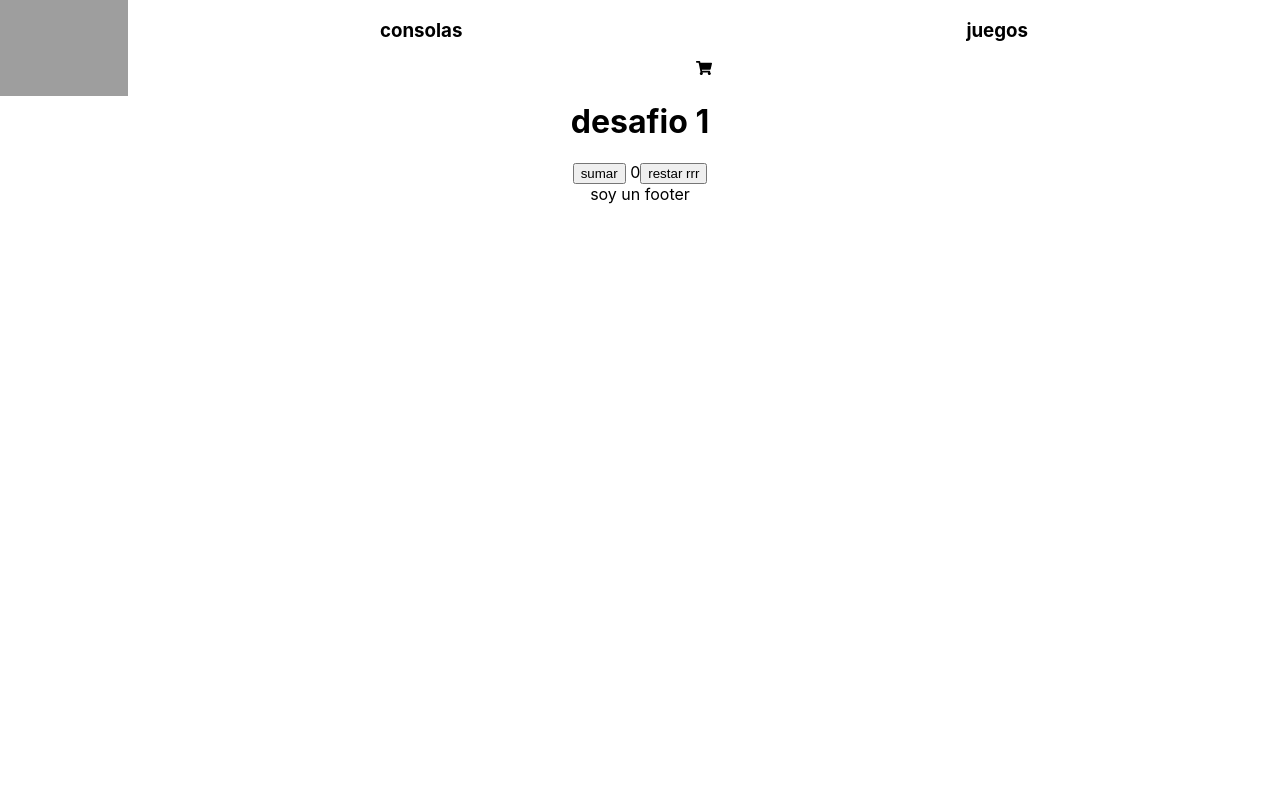
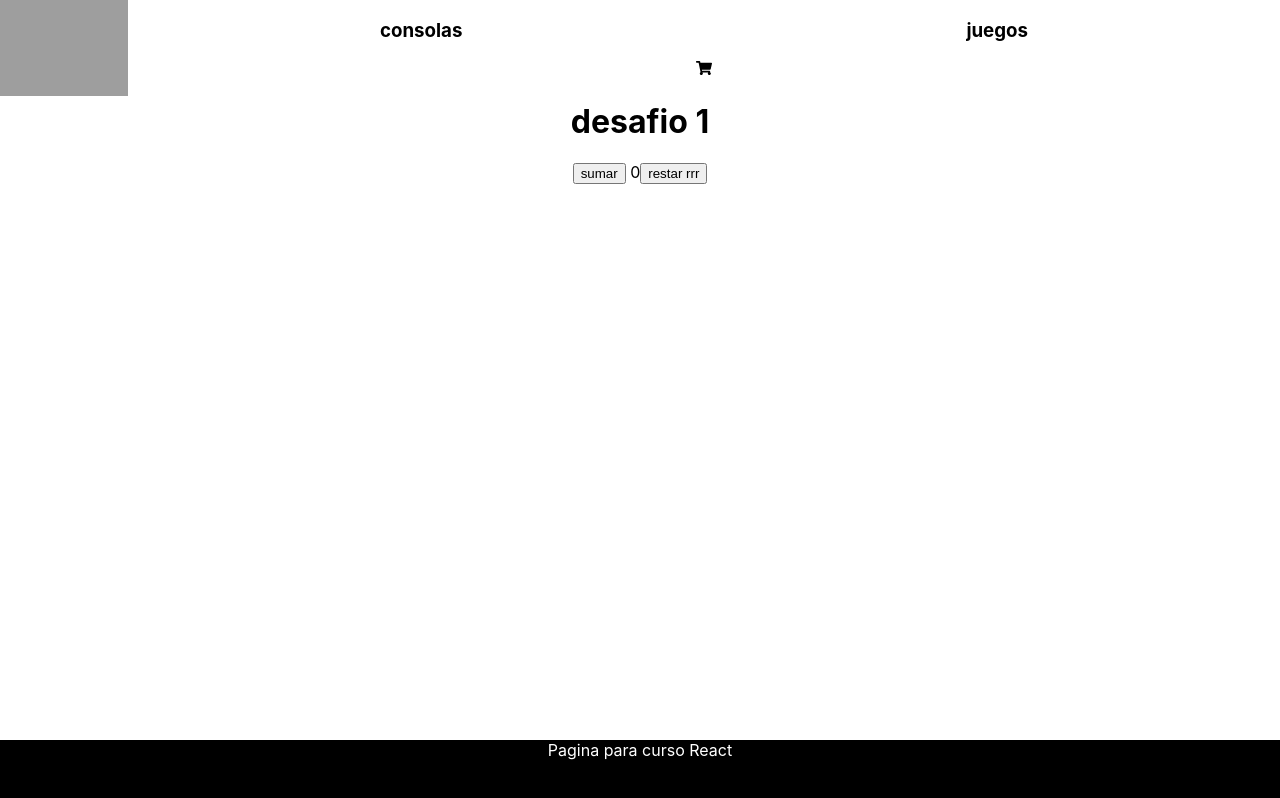
Before and after one commit to MariaJoseLop96/react, a React (Create React App) app: page / in a window 1280 px wide. Built offline with nearby package versions, Linux system fonts and the light colour scheme; grey boxes are pictures that could not be loaded.

Commit message:
footer mod

```diff
--- a/src/App.jsx
+++ b/src/App.jsx
@@ -1,4 +1,4 @@
-import logo from './logo.svg';
+
 import './App.css';
 import './estilos/estilos.css'
 import {Navbar} from './componentes/Navbar'
--- a/src/componentes/Footer.jsx
+++ b/src/componentes/Footer.jsx
@@ -2,7 +2,7 @@ import React from 'react'
 
 const Footer = () => {
   return (
-    <div> soy un footer</div>
+    <div className='footer'> Pagina para curso React</div>
   )
 }
 
--- a/src/estilos/estilos.css
+++ b/src/estilos/estilos.css
@@ -11,3 +11,13 @@ img {
     grid-auto-flow: column;
     grid-gap: 20 px;
 }
+
+.footer{
+    background-color: black;
+    position: absolute;
+    bottom: 0;
+    width: 100%;
+    height: 60px;
+    color: white;
+
+}
```
